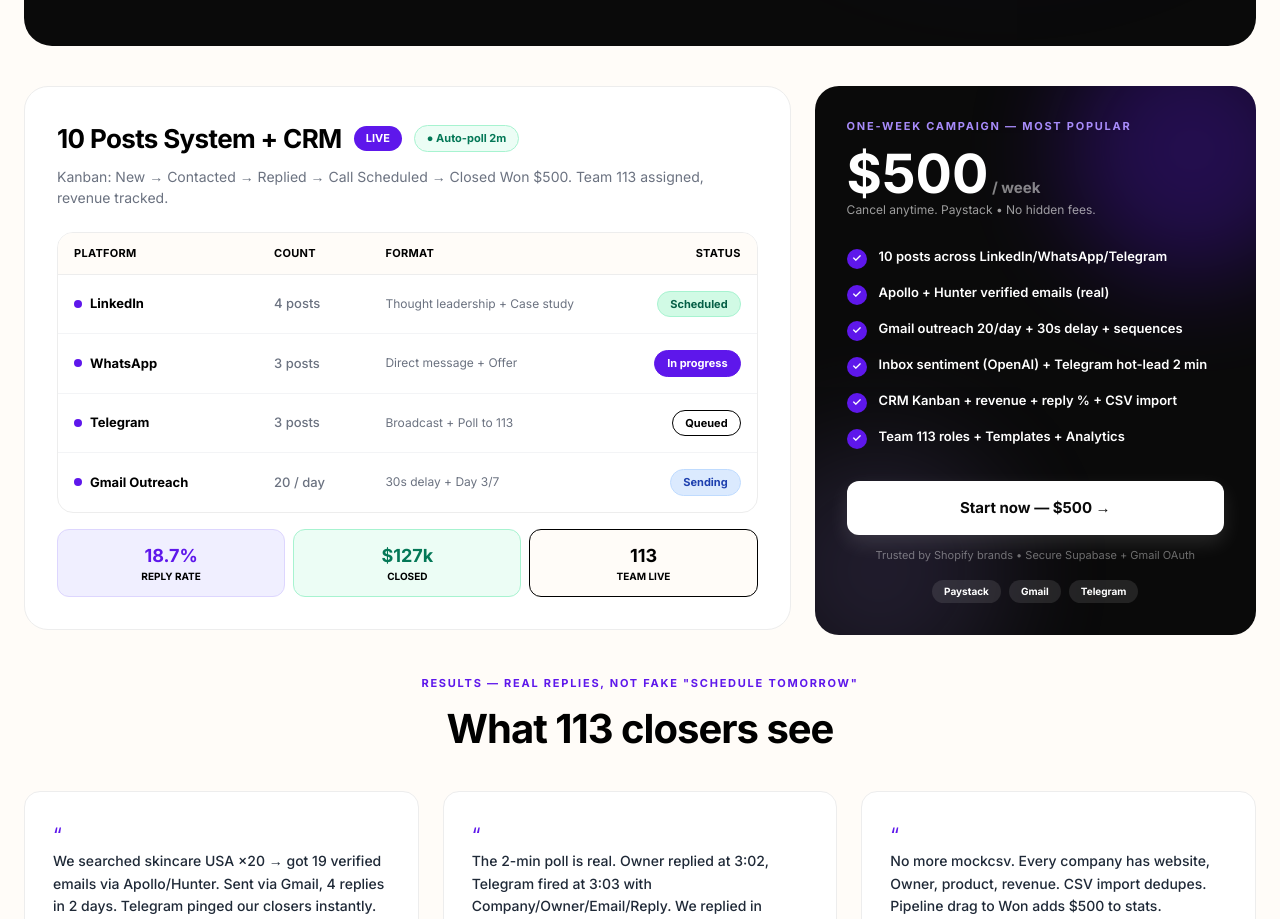
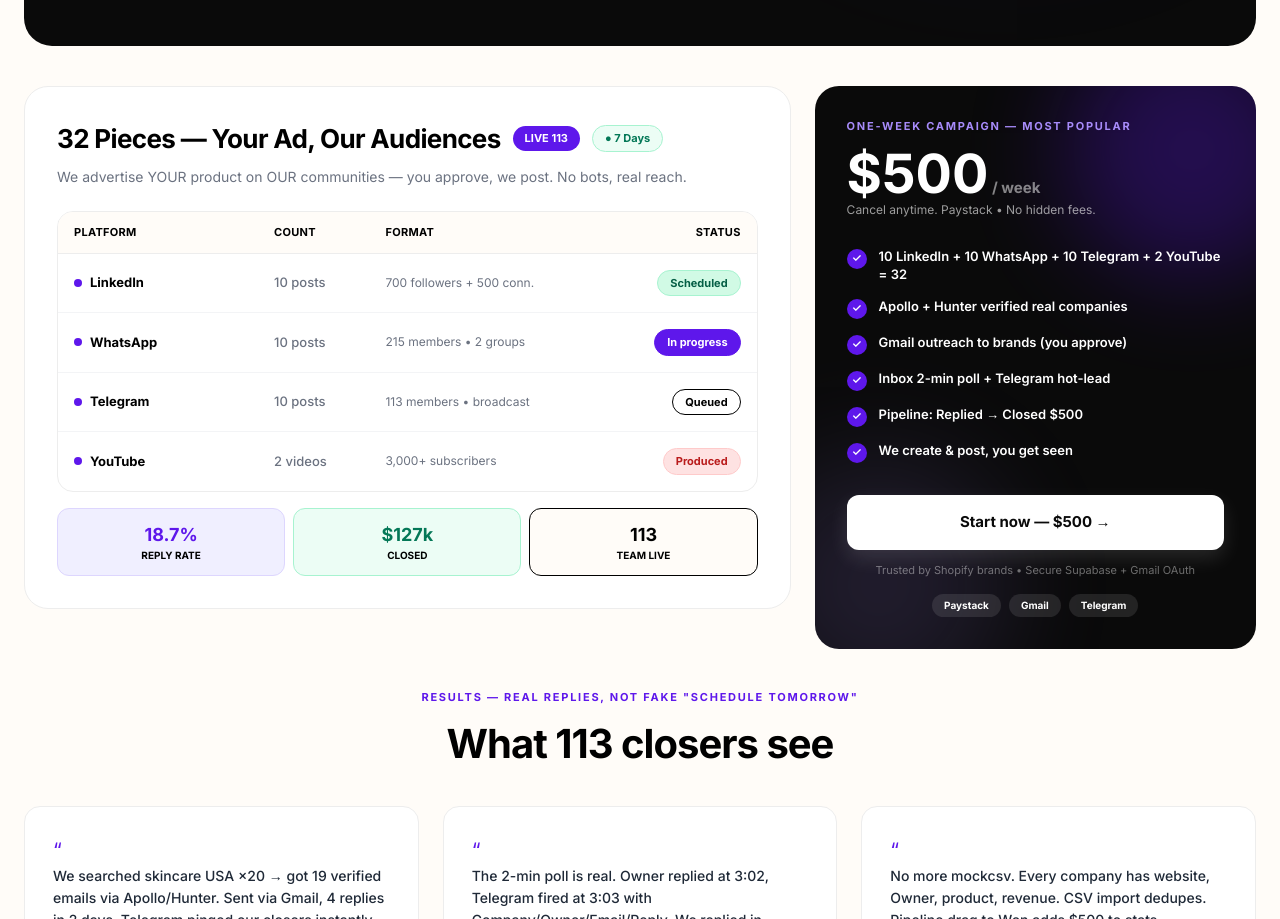
Before and after one commit to codeking481-droid/alpha, a React (Vite) app in the folder frontend/: page / in a window 1280 px wide. Shown: the part 2154-3073 px from the top of the page. Built offline with nearby package versions, Linux system fonts and the light colour scheme.

Commit message:
fix:  = 10WS +10LI +10TG +2YT (32) on OUR audiences, Telegram 113, secret 1/100 never public

```diff
--- a/frontend/src/pages/Landing.jsx
+++ b/frontend/src/pages/Landing.jsx
@@ -244,20 +244,20 @@
         <div className="grid lg:grid-cols-[1.65fr_0.95fr] gap-6 items-start">
           <div className="bg-white border border-[#EDEDED] rounded-2xl md:rounded-[24px] p-5 md:p-8">
             <div className="flex flex-wrap items-center gap-3">
-              <h3 className="text-[22px] md:text-[26px] font-black tracking-tight">10 Posts System + CRM</h3>
-              <span className="bg-[#5E17EB] text-white rounded-full px-3 py-1 text-[11px] font-black">LIVE</span>
-              <span className="bg-emerald-50 text-emerald-700 border border-emerald-200 rounded-full px-3 py-1 text-[11px] font-bold">● Auto-poll 2m</span>
+              <h3 className="text-[22px] md:text-[26px] font-black tracking-tight">32 Pieces — Your Ad, Our Audiences</h3>
+              <span className="bg-[#5E17EB] text-white rounded-full px-3 py-1 text-[11px] font-black">LIVE 113</span>
+              <span className="bg-emerald-50 text-emerald-700 border border-emerald-200 rounded-full px-3 py-1 text-[11px] font-bold">● 7 Days</span>
             </div>
-            <p className="mt-2 text-[13px] md:text-[14px] text-[#6B7280]">Kanban: New → Contacted → Replied → Call Scheduled → Closed Won $500. Team 113 assigned, revenue tracked.</p>
+            <p className="mt-2 text-[13px] md:text-[14px] text-[#6B7280]">We advertise YOUR product on OUR communities — you approve, we post. No bots, real reach.</p>
             <div className="mt-6 border border-[#EDEDED] rounded-2xl overflow-hidden">
               <div className="grid grid-cols-[1.3fr_0.7fr_1.4fr_0.95fr] gap-2 px-4 py-3 bg-[#FFFCF8] border-b border-[#EDEDED] text-[11px] font-black uppercase tracking-wide">
                 <span>Platform</span><span>Count</span><span>Format</span><span className="text-right">Status</span>
               </div>
               {[
-                {p:"LinkedIn", c:"4 posts", f:"Thought leadership + Case study", s:"Scheduled", sC:"bg-emerald-100 text-emerald-800 border-emerald-200"},
-                {p:"WhatsApp", c:"3 posts", f:"Direct message + Offer", s:"In progress", sC:"bg-[#5E17EB] text-white border-[#5E17EB]"},
-                {p:"Telegram", c:"3 posts", f:"Broadcast + Poll to 113", s:"Queued", sC:"bg-gray-100 text-gray-700 border-gray-200"},
-                {p:"Gmail Outreach", c:"20 / day", f:"30s delay + Day 3/7", s:"Sending", sC:"bg-blue-100 text-blue-800 border-blue-200"},
+                {p:"LinkedIn", c:"10 posts", f:"700 followers + 500 conn.", s:"Scheduled", sC:"bg-emerald-100 text-emerald-800 border-emerald-200"},
+                {p:"WhatsApp", c:"10 posts", f:"215 members • 2 groups", s:"In progress", sC:"bg-[#5E17EB] text-white border-[#5E17EB]"},
+                {p:"Telegram", c:"10 posts", f:"113 members • broadcast", s:"Queued", sC:"bg-gray-100 text-gray-700 border-gray-200"},
+                {p:"YouTube", c:"2 videos", f:"3,000+ subscribers", s:"Produced", sC:"bg-red-100 text-red-700 border-red-200"},
               ].map(r=>(
                 <div key={r.p} className="grid grid-cols-[1.3fr_0.7fr_1.4fr_0.95fr] gap-2 items-center px-4 py-4 border-b last:border-0 border-[#F3F4F6] text-[13px]">
                   <span className="font-black flex items-center gap-2"><span className="w-2 h-2 bg-[#5E17EB] rounded-full"/>{r.p}</span>
@@ -282,7 +282,7 @@
               <p className="mt-3 text-[48px] md:text-[54px] font-black leading-none">$500<span className="text-[15px] font-bold text-white/50"> / week</span></p>
               <p className="text-white/60 text-[12px]">Cancel anytime. Paystack • No hidden fees.</p>
               <ul className="mt-7 space-y-3.5">
-                {["10 posts across LinkedIn/WhatsApp/Telegram","Apollo + Hunter verified emails (real)","Gmail outreach 20/day + 30s delay + sequences","Inbox sentiment (OpenAI) + Telegram hot-lead 2 min","CRM Kanban + revenue + reply % + CSV import","Team 113 roles + Templates + Analytics"].map(li=>(
+                {["10 LinkedIn + 10 WhatsApp + 10 Telegram + 2 YouTube = 32","Apollo + Hunter verified real companies","Gmail outreach to brands (you approve)","Inbox 2-min poll + Telegram hot-lead","Pipeline: Replied → Closed $500","We create & post, you get seen"].map(li=>(
                   <li key={li} className="flex gap-3 text-[13px] font-semibold leading-[1.4]"><span className="w-5 h-5 rounded-full bg-[#5E17EB] flex items-center justify-center shrink-0 mt-0.5 text-[11px]">✓</span><span>{li}</span></li>
                 ))}
               </ul>
```
Also changed, not shown: 2 other files (tests, documents, lock files or other folders).
